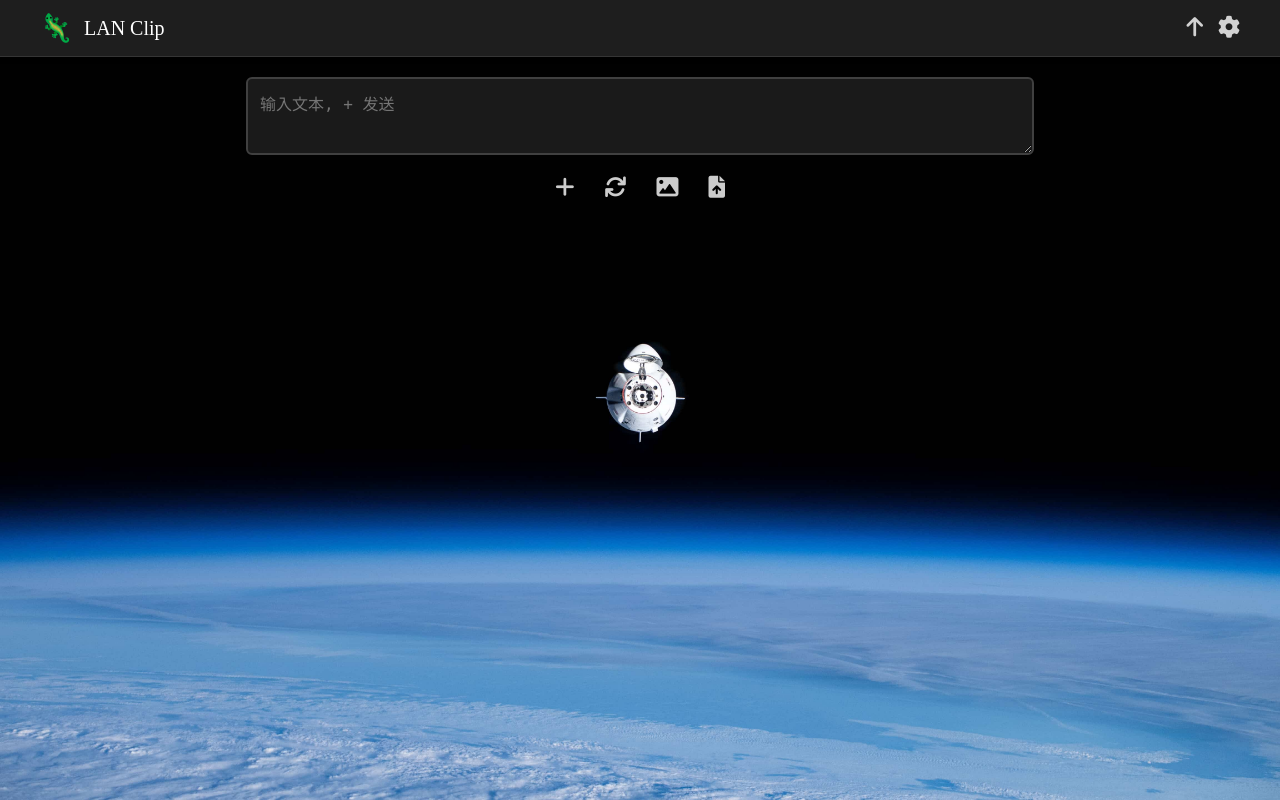
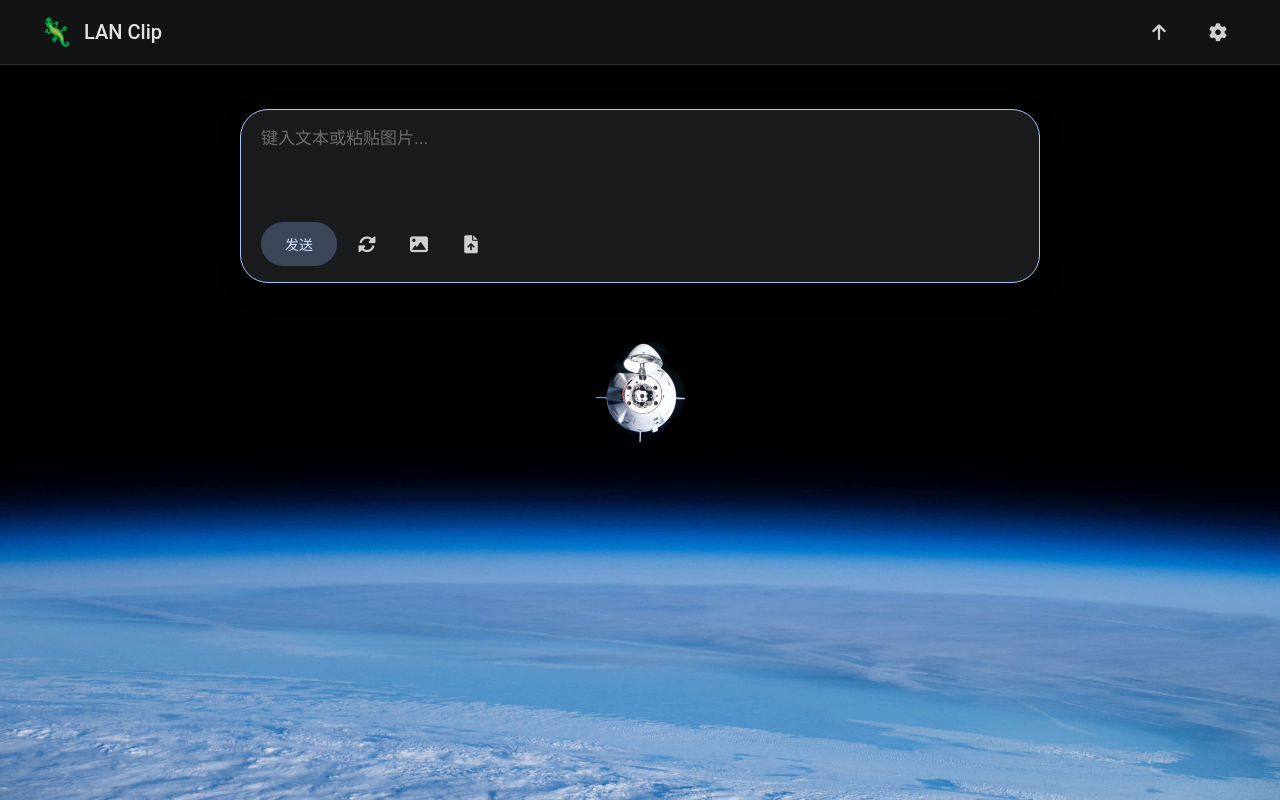
Before and after one commit to cornradio/Lan-clip, a Flask app: page / in a window 1280 px wide. Run offline with Flask 3, Linux system fonts and the light colour scheme.

Commit message:
styleupdate

```diff
--- a/static/main.js
+++ b/static/main.js
@@ -23,14 +23,14 @@
         alert('密码错误，操作已取消。');
         return;
     }
-    else  {
+    else {
         fetch('/clear', { method: 'POST' })
         document.querySelector('.card').innerHTML = '';
     }
 }
 function saveTextToLocalStorage() {
     const textarea = document.getElementById('input-text');
-    textarea.addEventListener('input', function() {
+    textarea.addEventListener('input', function () {
         localStorage.setItem('input-text-content', textarea.value);
     });
 }
@@ -44,7 +44,7 @@
 }
 
 // 在页面加载时调用这两个函数
-window.onload = function() {
+window.onload = function () {
     loadTextFromLocalStorage();
     saveTextToLocalStorage();
 };
@@ -52,20 +52,20 @@
 
 // 粘贴剪贴板内容
 function pasteClipboard() {
-    try{
+    try {
         navigator.clipboard.readText()
-        .then(text => {
-            document.getElementById('input-text').value = text;
-            document.getElementById('text-form').submit();
-        })
+            .then(text => {
+                document.getElementById('input-text').value = text;
+                document.getElementById('text-form').submit();
+            })
     }
-    catch{
-        alert('http 网站无法直接粘贴 ' );
+    catch {
+        alert('http 网站无法直接粘贴 ');
     }
 }
 
 // Ctrl Enter键提交
-document.getElementById('input-text').addEventListener('keydown', function(e) {
+document.getElementById('input-text').addEventListener('keydown', function (e) {
     console.log(e.key)
     if ((e.key === 'Enter' && (e.ctrlKey || e.metaKey))) {
         e.preventDefault(); // 阻止默认的换行行为
@@ -98,7 +98,7 @@
 
 
 // 监听粘贴事件
-document.addEventListener('paste', async function(e) {
+document.addEventListener('paste', async function (e) {
     const items = e.clipboardData.items;
     let files = [];
     let text = '';
@@ -138,7 +138,7 @@
 });
 
 // 图片上传相关函数
-document.getElementById('file-input').addEventListener('change', async function(e) {
+document.getElementById('file-input').addEventListener('change', async function (e) {
     if (e.target.files && e.target.files.length > 0) {
         await uploadImage(Array.from(e.target.files));
     }
@@ -234,7 +234,7 @@
     } else if (file.type.startsWith('video/')) {
         fileLink = `<video controls>
             <source src="${fileUrl}" type="${file.type}">
-        </video> <br/>` + fileLink ;
+        </video> <br/>` + fileLink;
     }
 
     return fileLink;
@@ -313,16 +313,16 @@
 // 拖放相关
 const dropZone = document.getElementById('drop-zone');
 
-document.addEventListener('dragenter', function(e) {
+document.addEventListener('dragenter', function (e) {
     e.preventDefault();
     dropZone.style.display = 'block';
 });
 
-document.addEventListener('dragover', function(e) {
+document.addEventListener('dragover', function (e) {
     e.preventDefault();
 });
 //drop
-dropZone.addEventListener('drop', async function(e) {
+dropZone.addEventListener('drop', async function (e) {
     e.preventDefault();
     dropZone.style.display = 'none';
     const files = Array.from(e.dataTransfer.files);
@@ -337,7 +337,7 @@
     }
 });
 
-dropZone.addEventListener('dragleave', function(e) {
+dropZone.addEventListener('dragleave', function (e) {
     if (e.target === dropZone) {
         dropZone.style.display = 'none';
     }
@@ -359,14 +359,14 @@
     document.body.style.overflow = 'hidden';
 
     // 点击弹窗外部关闭
-    modal.addEventListener('click', function(e) {
+    modal.addEventListener('click', function (e) {
         if (e.target === modal) {
             closeRawContent();
         }
     });
 
     // ESC键关闭
-    document.addEventListener('keydown', function(e) {
+    document.addEventListener('keydown', function (e) {
         if (e.key === 'Escape') {
             closeRawContent();
         }
@@ -381,9 +381,9 @@
 }
 
 async function deleteCard(button) {
-    if (!confirm('确定要删除这条记录吗？')) {
-        return;
-    }
+    // if (!confirm('确定要删除这条记录吗？')) {
+    //     return;
+    // }
 
     const cardWrapper = button.closest('.card-wrapper');
     const content = cardWrapper.querySelector('.card-content').innerHTML.trim();
@@ -669,14 +669,14 @@
     }
 
     // 点击模态窗背景关闭
-    modal.addEventListener('click', function(e) {
+    modal.addEventListener('click', function (e) {
         if (e.target === modal) {
             closeImageModal();
         }
     });
 
     // 键盘快捷键
-    document.addEventListener('keydown', function(e) {
+    document.addEventListener('keydown', function (e) {
         if (e.key === 'Escape') {
             closeImageModal();
         } else if (e.key === 'o' && (e.ctrlKey || e.metaKey)) {
@@ -736,23 +736,23 @@
 }
 
 // 为所有图片添加点击事件
-document.addEventListener('DOMContentLoaded', function() {
+document.addEventListener('DOMContentLoaded', function () {
     // 为现有的图片添加点击事件
     document.querySelectorAll('.card-content img').forEach(img => {
-        img.onclick = function() {
+        img.onclick = function () {
             showImageModal(this.src);
         };
     });
 
     // 监听新添加的卡片
-    const observer = new MutationObserver(function(mutations) {
-        mutations.forEach(function(mutation) {
+    const observer = new MutationObserver(function (mutations) {
+        mutations.forEach(function (mutation) {
             if (mutation.addedNodes.length) {
-                mutation.addedNodes.forEach(function(node) {
+                mutation.addedNodes.forEach(function (node) {
                     if (node.nodeType === 1) { // 元素节点
                         const images = node.querySelectorAll('img');
                         images.forEach(img => {
-                            img.onclick = function() {
+                            img.onclick = function () {
                                 showImageModal(this.src);
                             };
                         });
@@ -810,7 +810,7 @@
 }
 
 // 页面加载时检查简洁模式状态
-document.addEventListener('DOMContentLoaded', function() {
+document.addEventListener('DOMContentLoaded', function () {
     const simpleMode = localStorage.getItem('simpleMode') === 'true';
     if (simpleMode) {
         document.getElementById('background').style.display = 'none';
--- a/static/style.css
+++ b/static/style.css
@@ -1,23 +1,30 @@
 :root[data-theme="light"] {
-    --bg-color: #f0f0f0;
-    --text-color: #333333;
-    --link-color: #005a8f;
-    --border-color: #ddd;
-    --txtbg-color: #ffffffcc;
+    --bg-color: #f6f8fc;
+    --text-color: #1f1f1f;
+    --link-color: #0b57d0;
+    --border-color: #dee2e6;
+    --txtbg-color: rgba(255, 255, 255, 0.9);
+    --header-bg: rgba(255, 255, 255, 0.7);
+    --input-bg: rgba(255, 255, 255, 0.8);
+    --input-border: rgba(0, 0, 0, 0.1);
 }
 
 :root[data-theme="dark"] {
-    --bg-color: #1a1a1a;
-    --text-color: #ffffff;
-    --border-color: #404040;
-    --txtbg-color: #1a1a1a;
-    --link-color: #b5daf0;
+    --bg-color: #1a1c1e;
+    --text-color: #e2e2e6;
+    --border-color: #44474e;
+    --txtbg-color: rgba(30, 32, 34, 0.85);
+    --link-color: #d2e3ff;
+    --header-bg: rgba(26, 28, 30, 0.7);
+    --input-bg: rgba(30, 32, 34, 0.7);
+    --input-border: rgba(255, 255, 255, 0.1);
 }
-body{
+
+body {
     margin: 0;
     padding: 0;
-    background-color:      #1F1F1F;
-
+    background-color: var(--bg-color);
+    font-family: 'Roboto', -apple-system, BlinkMacSystemFont, sans-serif;
 }
 
 .body {
@@ -47,24 +55,34 @@
 
 
 .input-form {
-    margin-bottom: 20px;
-    display: flex;
-    flex-direction: column;
-    align-items: center;
+    margin: 24px 0 40px;
     width: 100%;
-    max-width: 600px;
+    max-width: 800px;
 }
 
 .input-container {
-    width: 100%;
-    position: relative;
+    /* width: 100%; */
+    background: var(--input-bg);
+    backdrop-filter: blur(20px);
+    -webkit-backdrop-filter: blur(20px);
+    border: 1px solid var(--input-border);
+    border-radius: 28px;
+    padding: 16px 20px;
     display: flex;
     flex-direction: column;
-    align-items: center;
+    box-shadow: 0 4px 12px rgba(0, 0, 0, 0.1);
+    transition: all 0.3s ease;
+}
+
+.input-container:focus-within {
+    box-shadow: 0 8px 24px rgba(0, 0, 0, 0.2);
+    border-color: #a8c7ff;
+    background: var(--txtbg-color);
 }
 
 /* style="max-width: 300px; max-height: 300px; */
-img,video {
+img,
+video {
     border-radius: 10px;
     max-width: 600px;
     width: 100%;
@@ -80,39 +98,82 @@
     }
 }
 
-textarea  {
-    width: 93%;
-    min-height: 50px;
-    padding: 12px;
-    border: 2px solid var(--border-color);
-    border-radius: 6px;
-    font-size: 16px;
+textarea {
+    width: 100%;
+    min-height: 80px;
+    padding: 0;
+    border: none;
+    background: transparent;
     color: var(--text-color);
-    /* resize: vertical; */
-    background-color: var(--txtbg-color);
-    max-width: 760px;
+    font-size: 17px;
+    line-height: 1.5;
+    resize: none;
+    font-family: inherit;
 }
-textarea:focus-visible {
+
+textarea:focus {
     outline: none;
 }
+
+textarea::placeholder {
+    color: var(--text-color);
+    opacity: 0.4;
+}
+
 a {
     color: var(--link-color);
 }
 
 .button-group {
-    margin-top: 10px;
+    margin-top: 16px;
     display: flex;
-    gap: 10px;
+    gap: 8px;
+    flex-wrap: wrap;
 }
 
 .icon-button {
-    font-size: 22px;
-    padding: 10px 10px 0px;
+    width: 44px;
+    height: 44px;
     border: none;
-    border-radius: 0px;
+    border-radius: 50%;
     background-color: transparent;
     color: var(--text-color);
     cursor: pointer;
+    display: flex;
+    align-items: center;
+    justify-content: center;
+    transition: all 0.2s ease;
+    font-size: 18px;
+}
+
+.icon-button:hover {
+    background-color: rgba(255, 255, 255, 0.1);
+    transform: translateY(-1px);
+}
+
+#add-btn {
+    background-color: #3b4759;
+    color: #d2e3ff;
+    width: auto;
+    padding: 0 24px;
+    border-radius: 22px;
+    font-weight: 500;
+    font-size: 14px;
+}
+
+#add-btn:hover {
+    background-color: #4a5970;
+    transform: translateY(-2px);
+    box-shadow: 0 4px 8px rgba(0, 0, 0, 0.2);
+}
+
+[data-theme="light"] #add-btn {
+    background-color: #d3e3fd;
+    color: #041e49;
+}
+
+[data-theme="light"] #add-btn:hover {
+    background-color: #c2d7f7;
 }
 
 .card {
@@ -464,18 +526,22 @@
     position: sticky;
     top: 0;
     width: 100%;
-    background: rgba(67, 67, 67, 0.45);
-    backdrop-filter: blur(8px);
-    border-bottom: 1px solid rgba(255, 255, 255, 0.1);
-    color: white;
+    background: var(--header-bg);
+    backdrop-filter: blur(20px);
+    -webkit-backdrop-filter: blur(20px);
+    border-bottom: 1px solid var(--input-border);
+    color: var(--text-color);
     z-index: 1000;
-    box-shadow: 0 2px 5px rgba(0, 0, 0, 0.2);
+    height: 64px;
+    display: flex;
+    align-items: center;
 }
 
 .banner-wrap {
+    width: 100%;
     max-width: 1200px;
     margin: 0 auto;
-    padding: 12px 24px;
+    padding: 0 24px;
     display: flex;
     justify-content: space-between;
     align-items: center;
@@ -501,7 +567,7 @@
 .title {
     font-size: 20px;
     font-weight: 500;
-    color: #ffffff;
+    color: var(--text-color);
 }
 
 .banner-right {
--- a/templates/index.html
+++ b/templates/index.html
@@ -1,5 +1,6 @@
 <!DOCTYPE html>
 <html data-theme="dark">
+
 <head>
     <meta name="viewport" content="width=device-width, initial-scale=1.0, maximum-scale=1.0, user-scalable=no">
     <!-- 添加苹果快捷方式图标 -->
@@ -24,7 +25,8 @@
                 <span class="title">LAN Clip</span>
             </div>
             <div class="banner-right">
-                <button onclick="window.scrollTo({top: 0, behavior: 'smooth'})" class="icon-button" style="padding: 0; margin-right: 15px;">
+                <button onclick="window.scrollTo({top: 0, behavior: 'smooth'})" class="icon-button"
+                    style="padding: 0; margin-right: 15px;">
                     <i class="fas fa-arrow-up"></i>
                 </button>
                 <button onclick="showSettings()" class="icon-button" title="设置" style="padding: 0;">
@@ -41,44 +43,35 @@
 
         <div id="background"></div>
         <!-- 拖放区域 -->
-    <div id="drop-zone" style="display: none; position: fixed; top: 0; left: 0; width: 100%; height: 100%; background: rgba(0,0,0,0.7); z-index: 9999;">
-        <div style="position: absolute; top: 50%; left: 50%; transform: translate(-50%, -50%); color: white; font-size: 24px;">
+        <div id="drop-zone"
+            style="display: none; position: fixed; top: 0; left: 0; width: 100%; height: 100%; background: rgba(0,0,0,0.7); z-index: 9999;">
+            <div
+                style="position: absolute; top: 50%; left: 50%; transform: translate(-50%, -50%); color: white; font-size: 24px;">
                 拖放文件到这里上传
             </div>
         </div>
-<textarea id="input-text" name="text" placeholder="输入文本, + 发送"></textarea>
-
         <!-- 输入区域 -->
         <div class="input-form">
             <div class="input-container">
-
+                <textarea id="input-text" name="text" placeholder="键入文本或粘贴图片..."></textarea>
                 <div class="button-group">
                     <button onclick="addCard()" id="add-btn" class="icon-button" title="添加">
-                    <i class="fas fa-plus"></i>
+                        <!-- <i class="fas fa-plus"></i> -->
+                        <span>发送</span>
                     </button>
-                <!-- <button type="button" onclick="pasteClipboard()" class="icon-button">
-                    <i class="fas fa-clipboard"></i> 粘贴
-                </button> -->
-                <!-- <button id="theme-toggle" onclick="toggleTheme()" class="icon-button">
-                    <i class="fas fa-moon dark-icon"></i>
-                </button> -->
                     <button onclick="window.location.href='/'" class="icon-button" title="刷新">
-                    <i class="fas fa-refresh"></i>
+                        <i class="fas fa-sync-alt"></i>
                     </button>
-                <!-- <button onclick="clearHistory()" class="icon-button" title="清空">
-                    <i class="fas fa-trash"></i>
-                </button> -->
-
-
                     <button onclick="document.getElementById('file-input').click()" class="icon-button" title="上传图片">
                         <i class="fas fa-image"></i>
-                    <input type="file" id="file-input" style="display: none;" accept="image/*" multiple onchange="uploadImages(this.files); this.value='';">
+                        <input type="file" id="file-input" style="display: none;" accept="image/*" multiple
+                            onchange="uploadImages(this.files); this.value='';">
                     </button>
                     <button onclick="document.getElementById('file-input2').click()" class="icon-button" title="上传文件">
                         <i class="fas fa-file-upload"></i>
-                    <input type="file" id="file-input2" style="display: none;" accept="*" multiple onchange="uploadFiles(this.files); this.value='';">
+                        <input type="file" id="file-input2" style="display: none;" accept="*" multiple
+                            onchange="uploadFiles(this.files); this.value='';">
                     </button>
-
                 </div>
             </div>
         </div>
@@ -88,22 +81,26 @@
             {% for card in cards|reverse %}
             <div class="card-wrapper">
                 <div class="card-header">
-                <button onclick="copyToClipboard(this)" class="icon-button raw-button download-button" title="复制到剪贴板" style="padding: 4px 8px; font-size: 12px;">
+                    <button onclick="copyToClipboard(this)" class="icon-button raw-button download-button"
+                        title="复制到剪贴板" style="padding: 4px 8px; font-size: 12px;">
                         <i class="fas fa-copy"></i>
                     </button>
-                <button onclick="showRawContent(this)" class="icon-button raw-button" title="查看原始内容" style="padding: 4px 8px; font-size: 12px;">
+                    <button onclick="showRawContent(this)" class="icon-button raw-button" title="查看原始内容"
+                        style="padding: 4px 8px; font-size: 12px;">
                         <i class="fas fa-code"></i>
                     </button>
                     <!-- downloadbtn -->
-                <button onclick="downloadCard(this)" class="icon-button raw-button download-button" style="padding: 4px 8px; font-size: 12px;" title="下载">
+                    <button onclick="downloadCard(this)" class="icon-button raw-button download-button"
+                        style="padding: 4px 8px; font-size: 12px;" title="下载">
                         <i class="fas fa-download"></i>
                     </button>
-                <button onclick="deleteCard(this)" class="icon-button raw-button delete-button" style="padding: 4px 8px; font-size: 12px;" title="删除">
+                    <button onclick="deleteCard(this)" class="icon-button raw-button delete-button"
+                        style="padding: 4px 8px; font-size: 12px;" title="删除">
                         <i class="fas fa-trash"></i>
                     </button>
 
                 </div>
-            <pre class="card-content" >
+                <pre class="card-content">
 {{ card | safe }}
             </pre>
             </div>
```
Also changed, not shown: other parts of static/style.css (+44 -30 lines). Lines whose indentation alone changed are shown as unchanged.
